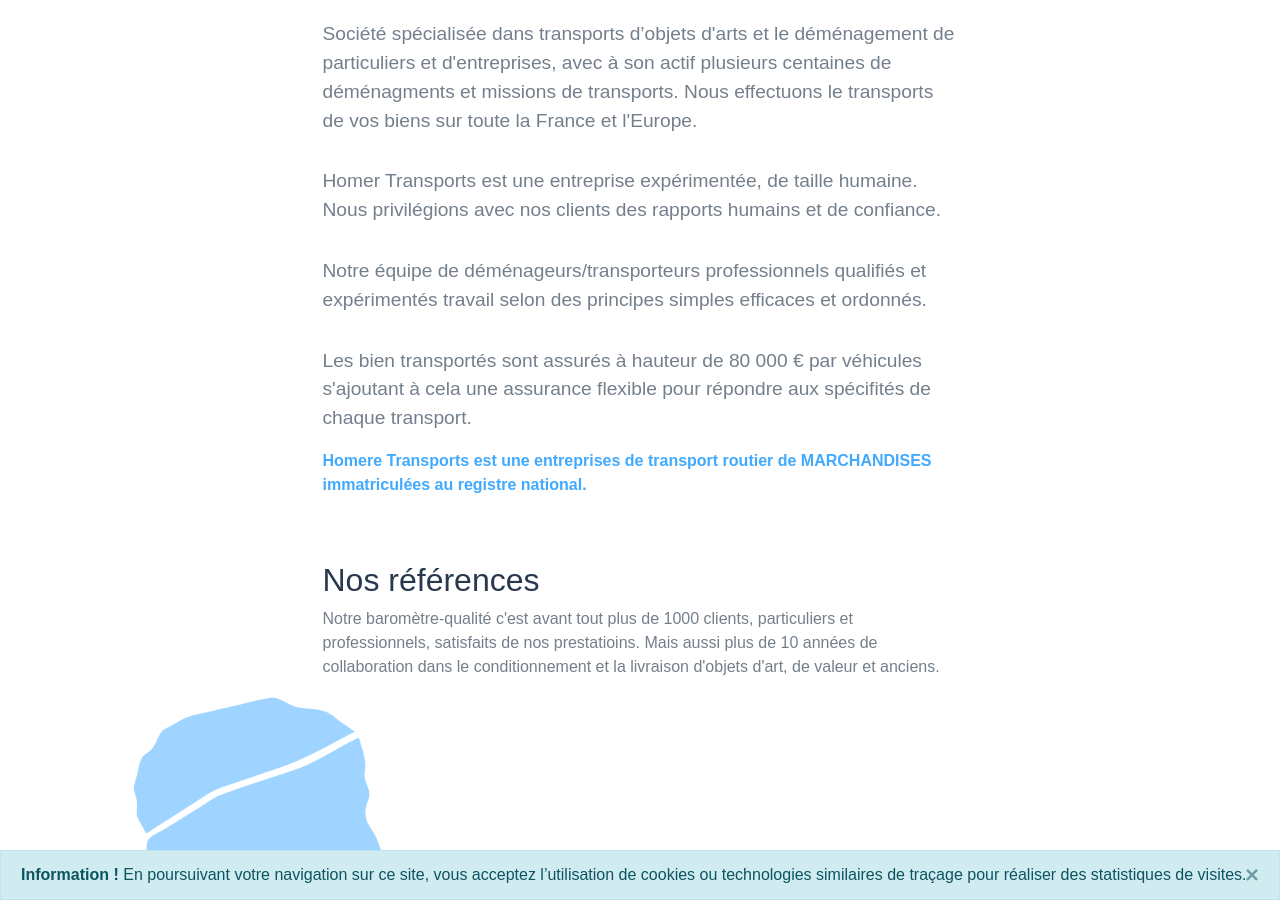
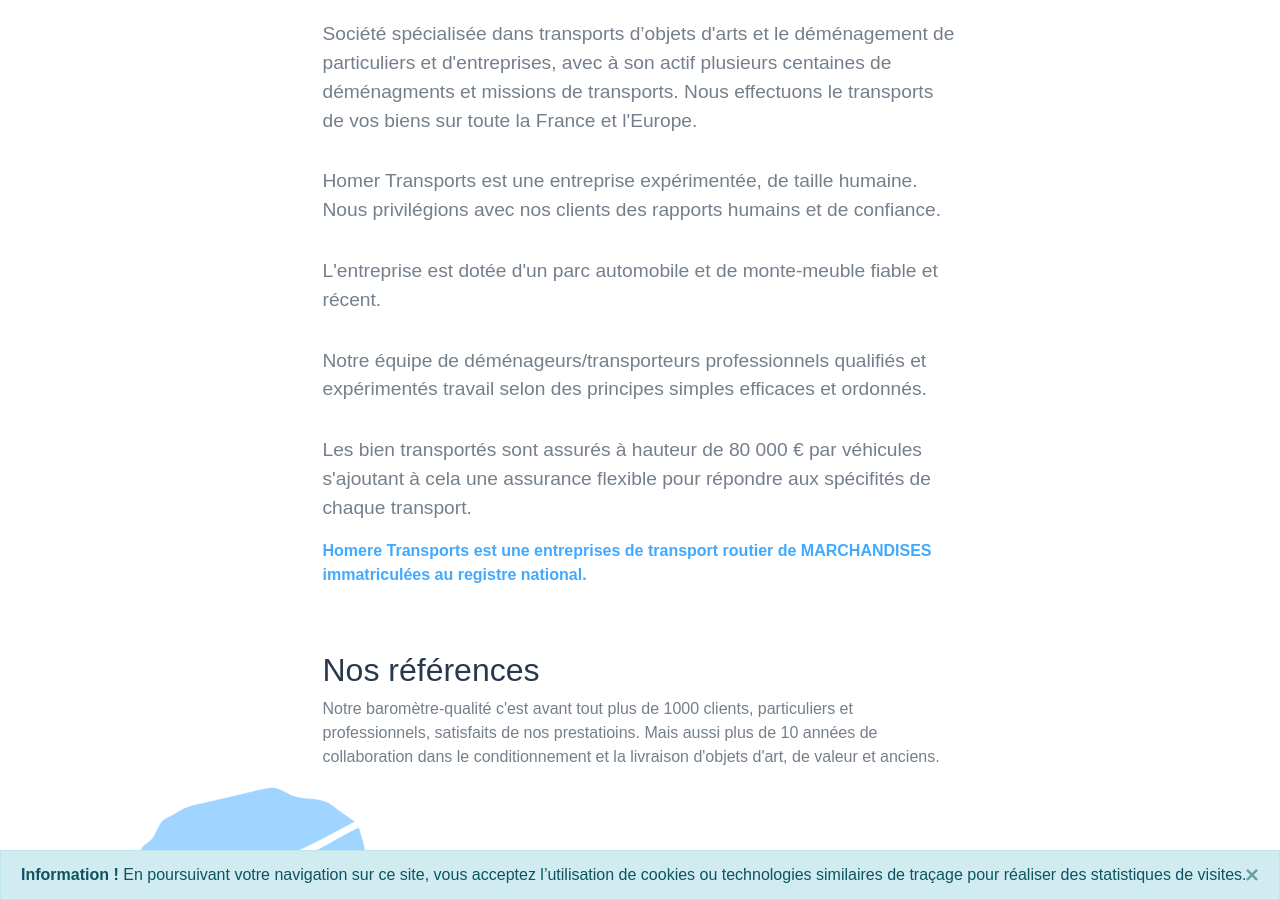
Before and after one commit to benjg19/homere, a Jekyll site: the page built from a-propos.html, in a window 1280 px wide and 900 px high, scrolled down 301 px. Built offline with Jekyll 4.4.1, drawn with Linux system fonts in a browser that asks for light colours; nearby versions of some CDN libraries.

Commit message:
Affichage monte meuble texte original

```diff
--- a/a-propos.html
+++ b/a-propos.html
@@ -12,7 +12,7 @@
                 <h1>À propos de la société Homere Transports</h1>
                 <p class="color1 p2 pt-3">Société spécialisée dans transports d’objets d'arts et le déménagement de particuliers et d'entreprises, avec à son actif plusieurs centaines de déménagments et missions de transports. Nous effectuons le transports de vos biens sur toute la France et l'Europe.</p>
                 <p class="color1 p2 pt-3">Homer Transports est une entreprise expérimentée, de taille humaine. Nous privilégions avec nos clients des rapports humains et de confiance.</p>
-                <p class="d-none color1 p2 pt-3">L'entreprise est dotée d'un parc automobile et de monte-meuble fiable et récent.</p>
+                <p class="color1 p2 pt-3">L'entreprise est dotée d'un parc automobile et de monte-meuble fiable et récent.</p>
                 <p class="color1 p2 pt-3">Notre équipe de déménageurs/transporteurs professionnels qualifiés et expérimentés travail selon des principes simples efficaces et ordonnés.</p>
                 <p class="color1 p2 pt-3">Les bien transportés sont assurés à hauteur de 80 000 € par véhicules s'ajoutant à cela une assurance flexible pour répondre aux spécifités de chaque transport.</p>
                 <a href="https://www.ecologique-solidaire.gouv.fr/liste-des-entreprises-inscrites-au-registre-electronique-national-des-entreprises-transport-route-et" target="blank"><p class="font3">Homere Transports est une entreprises de transport routier de MARCHANDISES
```
